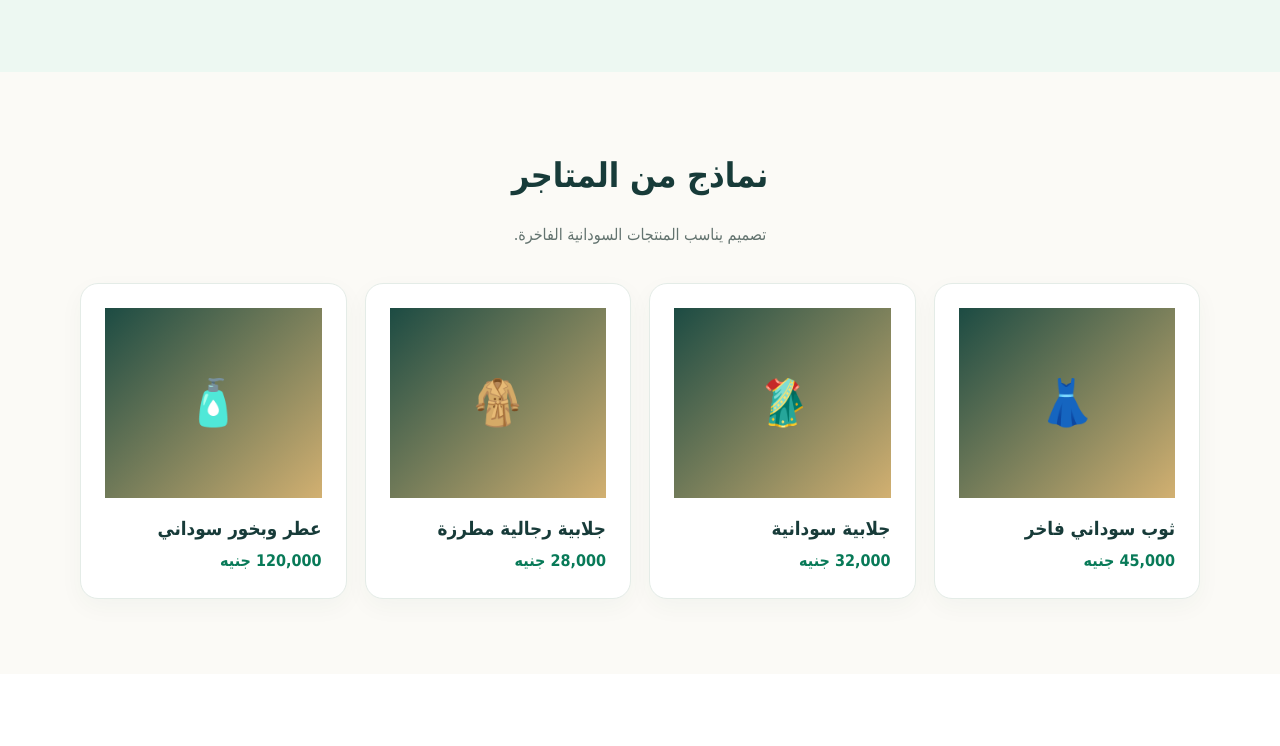
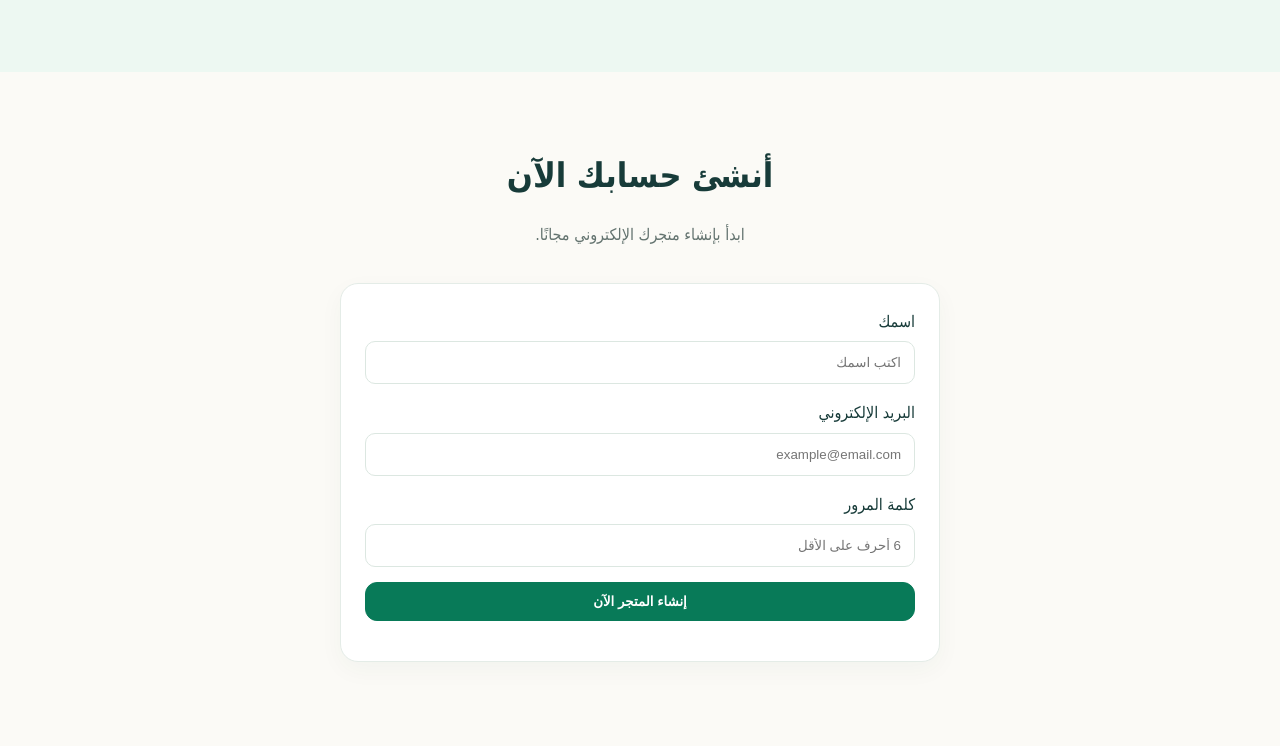
Before and after one commit to tijomax35-gif/souq-ai, a plain HTML site: page index.html in a window 1280 px wide. Shown: the part 1933-2679 px from the top of the page. Drawn offline with Linux system fonts and the light colour scheme.

Commit message:
Add user registration section to index.html
Added a registration section with a form for user account creation.

```diff
--- a/index.html
+++ b/index.html
@@ -76,7 +76,39 @@
   <div><span class="badge">أدوات الذكاء الاصطناعي</span><h2>كل ما تحتاجه لتسويق منتجاتك في مكان واحد.</h2><p>من جلابية سودانية فاخرة إلى ثوب نسائي أو عطر وبخور، حوّل المعلومات البسيطة إلى محتوى تسويقي جاهز.</p><a class="btn primary" href="#pricing">جرّب مجانًا</a></div>
   <div class="ai-box"><div class="ai-list"><div>✓ وصف احترافي للمنتج</div><div>✓ عنوان جذاب</div><div>✓ منشورات للسوشيال ميديا</div><div>✓ ردود جاهزة للعملاء</div><div>✓ أفكار للإعلانات</div></div></div>
 </div></section>
+<section id="register">
+  <div class="container">
+    <div class="section-head">
+      <h2>أنشئ حسابك الآن</h2>
+      <p>ابدأ بإنشاء متجرك الإلكتروني مجانًا.</p>
+    </div>
 
+    <div class="card" style="max-width:600px;margin:auto;">
+      <form id="registerForm">
+
+        <label>اسمك</label>
+        <input type="text" name="name" required placeholder="اكتب اسمك"
+          style="width:100%;padding:13px;margin:6px 0 15px;border:1px solid #dce7e1;border-radius:10px;">
+
+        <label>البريد الإلكتروني</label>
+        <input type="email" name="email" required placeholder="example@email.com"
+          style="width:100%;padding:13px;margin:6px 0 15px;border:1px solid #dce7e1;border-radius:10px;">
+
+        <label>كلمة المرور</label>
+        <input type="password" name="password" required minlength="6" placeholder="6 أحرف على الأقل"
+          style="width:100%;padding:13px;margin:6px 0 15px;border:1px solid #dce7e1;border-radius:10px;">
+
+        <button type="submit" class="btn primary"
+          style="width:100%;cursor:pointer;">
+          إنشاء المتجر الآن
+        </button>
+
+        <p id="registerMessage" style="text-align:center;margin-top:15px;"></p>
+
+      </form>
+    </div>
+  </div>
+</section>
 <section><div class="container"><div class="section-head"><h2>نماذج من المتاجر</h2><p>تصميم يناسب المنتجات السودانية الفاخرة.</p></div>
 <div class="products">
   <div class="card product"><div class="pic">👗</div><h3>ثوب سوداني فاخر</h3><div class="price">45,000 جنيه</div></div>
```
